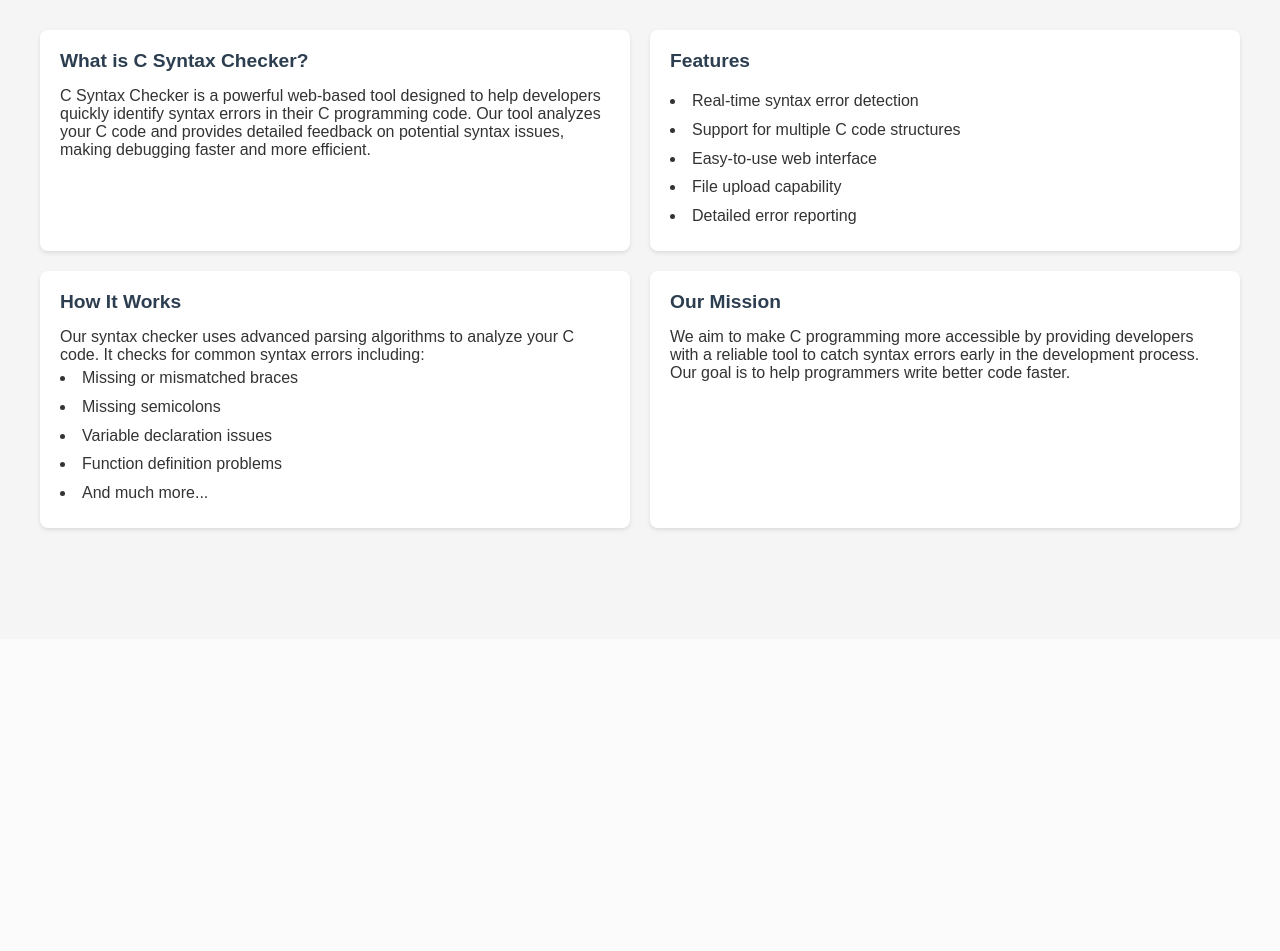
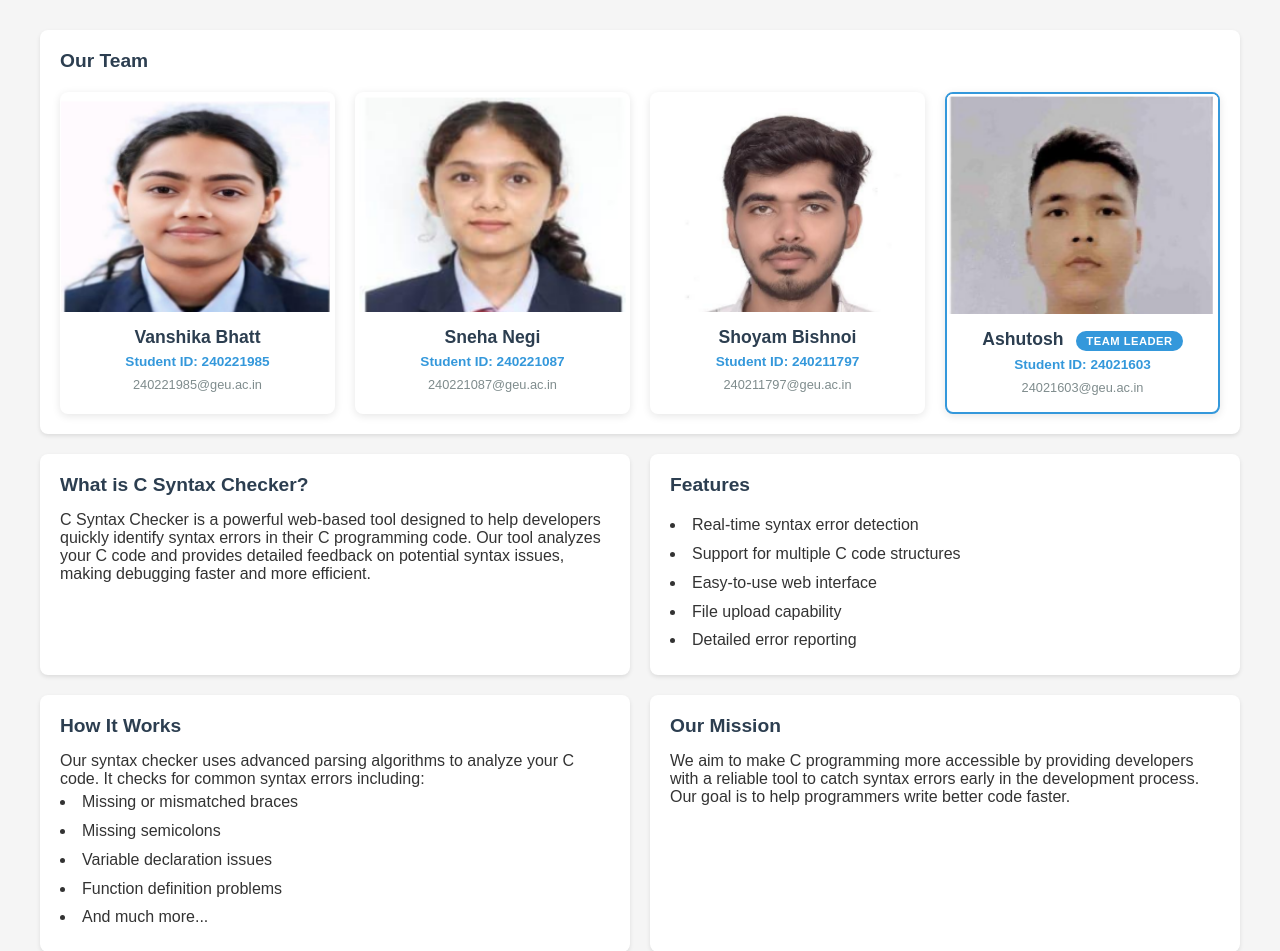
Before and after one commit to Ashu-Stark/DS_PBL_T055, a Flask app: page /about in a window 1280 px wide. Shown: the part 161-1112 px from the top of the page. Before the commit the page ends 692 px from the top, so only its background shows below. Run offline with Flask 3, Linux system fonts and the light colour scheme; parts of the project's set-up code (start-up, migrations or seed data) failed here and were passed over.

Commit message:
Add team members section with photos, move to top of page in single row, fix image sizing, change port to 5100

```diff
--- a/app.py
+++ b/app.py
@@ -91,9 +91,9 @@ if __name__ == '__main__':
     print("=" * 60)
     print("  C Syntax Checker Server")
     print("=" * 60)
-    print(f"  Server running on: http://localhost:5000")
+    print(f"  Server running on: http://localhost:5100")
     print(f"  Syntax checker: {SYNTAX_CHECKER}")
     print("=" * 60)
     print("\nPress Ctrl+C to stop the server\n")
 
-    app.run(debug=True, host='0.0.0.0', port=5000)
+    app.run(debug=True, host='0.0.0.0', port=5100)
--- a/static/style.css
+++ b/static/style.css
@@ -195,3 +195,114 @@ button {
     color: #721c24;
     border-radius: 4px;
 }
+
+.team-section-full {
+    grid-column: 1 / -1;
+}
+
+.team-grid {
+    display: grid;
+    grid-template-columns: repeat(4, 1fr);
+    gap: 20px;
+    margin-top: 20px;
+}
+
+.team-member {
+    background: white;
+    border-radius: 8px;
+    overflow: hidden;
+    box-shadow: 0 2px 8px rgba(0,0,0,0.1);
+    transition: transform 0.3s ease, box-shadow 0.3s ease;
+    min-width: 0;
+}
+
+.team-member:hover {
+    transform: translateY(-5px);
+    box-shadow: 0 4px 12px rgba(0,0,0,0.15);
+}
+
+.team-leader {
+    border: 2px solid #3498db;
+}
+
+.team-leader:hover {
+    border-color: #2980b9;
+    box-shadow: 0 4px 16px rgba(52, 152, 219, 0.3);
+}
+
+.leader-badge {
+    display: inline-block;
+    background: #3498db;
+    color: white;
+    font-size: 0.7rem;
+    padding: 4px 10px;
+    border-radius: 12px;
+    margin-left: 8px;
+    font-weight: 600;
+    text-transform: uppercase;
+    letter-spacing: 0.5px;
+}
+
+.team-image {
+    width: 100%;
+    height: 220px;
+    overflow: hidden;
+    background: #f5f5f5;
+    position: relative;
+}
+
+.team-image img {
+    width: 100%;
+    height: 100%;
+    object-fit: cover;
+    object-position: center top;
+}
+
+.team-placeholder {
+    width: 100%;
+    height: 100%;
+    background: #3498db;
+    color: white;
+    display: flex;
+    align-items: center;
+    justify-content: center;
+    font-size: 3rem;
+    font-weight: bold;
+}
+
+.team-info {
+    padding: 15px;
+    text-align: center;
+}
+
+.team-info h3 {
+    color: #2c3e50;
+    font-size: 1.1rem;
+    margin-bottom: 6px;
+}
+
+.team-role {
+    color: #3498db;
+    font-weight: 600;
+    font-size: 0.85rem;
+    margin-bottom: 6px;
+}
+
+.team-description {
+    color: #7f8c8d;
+    font-size: 0.8rem;
+    line-height: 1.5;
+    word-break: break-word;
+}
+
+@media (max-width: 1200px) {
+    .team-grid {
+        grid-template-columns: repeat(2, 1fr);
+    }
+}
+
+@media (max-width: 768px) {
+    .team-grid {
+        grid-template-columns: 1fr;
+    }
+}
--- a/templates/about.html
+++ b/templates/about.html
@@ -21,6 +21,56 @@
         </header>
 
         <div class="content">
+            <div class="section team-section-full">
+                <h2>Our Team</h2>
+                <div class="team-grid">
+                    <div class="team-member">
+                        <div class="team-image">
+                            <img src="{{ url_for('static', filename='team/Vanshika.png') }}" alt="Vanshika Bhatt" onerror="this.style.display='none'; this.nextElementSibling.style.display='block';">
+                            <div class="team-placeholder" style="display:none; width:100%; height:100%; background:#3498db; color:white; display:flex; align-items:center; justify-content:center; font-size:3rem; font-weight:bold;">VB</div>
+                        </div>
+                        <div class="team-info">
+                            <h3>Vanshika Bhatt</h3>
+                            <p class="team-role">Student ID: 240221985</p>
+                            <p class="team-description">240221985@geu.ac.in</p>
+                        </div>
+                    </div>
+                    <div class="team-member">
+                        <div class="team-image">
+                            <img src="{{ url_for('static', filename='team/Sneha.png') }}" alt="Sneha Negi" onerror="this.style.display='none'; this.nextElementSibling.style.display='block';">
+                            <div class="team-placeholder" style="display:none; width:100%; height:100%; background:#3498db; color:white; display:flex; align-items:center; justify-content:center; font-size:3rem; font-weight:bold;">SN</div>
+                        </div>
+                        <div class="team-info">
+                            <h3>Sneha Negi</h3>
+                            <p class="team-role">Student ID: 240221087</p>
+                            <p class="team-description">240221087@geu.ac.in</p>
+                        </div>
+                    </div>
+                    <div class="team-member">
+                        <div class="team-image">
+                            <img src="{{ url_for('static', filename='team/Shoyam.png') }}" alt="Shoyam Bishnoi" onerror="this.style.display='none'; this.nextElementSibling.style.display='block';">
+                            <div class="team-placeholder" style="display:none; width:100%; height:100%; background:#3498db; color:white; display:flex; align-items:center; justify-content:center; font-size:3rem; font-weight:bold;">SB</div>
+                        </div>
+                        <div class="team-info">
+                            <h3>Shoyam Bishnoi</h3>
+                            <p class="team-role">Student ID: 240211797</p>
+                            <p class="team-description">240211797@geu.ac.in</p>
+                        </div>
+                    </div>
+                    <div class="team-member team-leader">
+                        <div class="team-image">
+                            <img src="{{ url_for('static', filename='team/Ashutosh.png') }}" alt="Ashutosh" onerror="this.style.display='none'; this.nextElementSibling.style.display='block';">
+                            <div class="team-placeholder" style="display:none; width:100%; height:100%; background:#3498db; color:white; display:flex; align-items:center; justify-content:center; font-size:3rem; font-weight:bold;">A</div>
+                        </div>
+                        <div class="team-info">
+                            <h3>Ashutosh <span class="leader-badge">Team Leader</span></h3>
+                            <p class="team-role">Student ID: 24021603</p>
+                            <p class="team-description">24021603@geu.ac.in</p>
+                        </div>
+                    </div>
+                </div>
+            </div>
+
             <div class="section">
                 <h2>What is C Syntax Checker?</h2>
                 <p>C Syntax Checker is a powerful web-based tool designed to help developers quickly identify syntax errors in their C programming code. Our tool analyzes your C code and provides detailed feedback on potential syntax issues, making debugging faster and more efficient.</p>
```
Also changed, not shown: static/team/Ashutosh.png (added), static/team/Shoyam.png (added), static/team/Sneha.png (added), static/team/Vanshika.png (added), 1 other file.
